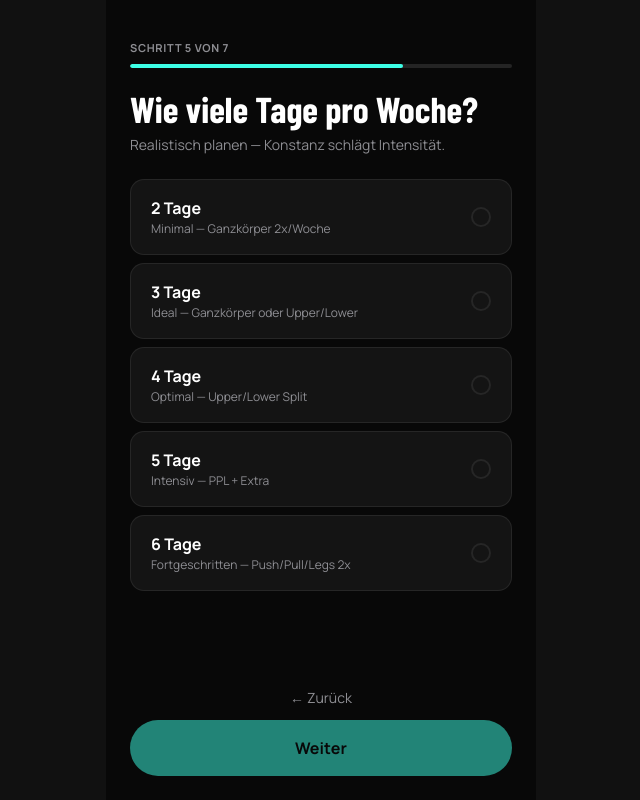
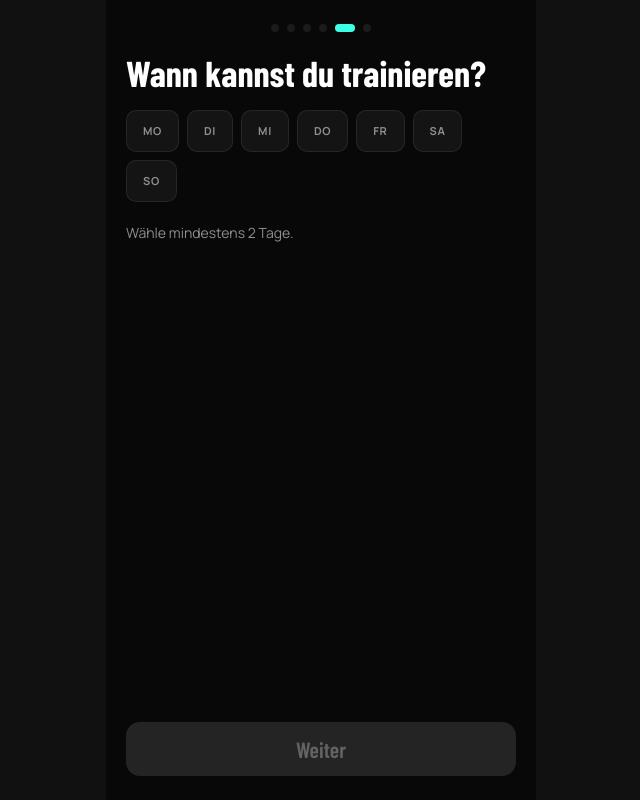
Before and after one commit to arvedianer/MyLife-Training, a Next.js app: page /onboarding/days in a window 1280 px wide. Shown: the whole page, without its empty margins (319-959 px from the left). Built offline with nearby package versions, Linux system fonts and the light colour scheme; a web font is replaced by a local one.

Commit message:
feat: onboarding days screen — weekday toggle picker Mo-So, saves trainingWeekdays

```diff
--- a/app/onboarding/days/page.tsx
+++ b/app/onboarding/days/page.tsx
@@ -1,128 +1,121 @@
 'use client';
-
-import { useState } from 'react';
-import { useRouter } from 'next/navigation';
-import { colors, typography, spacing, radius } from '@/constants/tokens';
-import { Button } from '@/components/ui/Button';
-import { ProgressBar } from '@/components/ui/ProgressBar';
+import { useState, Suspense } from 'react';
+import { useRouter, useSearchParams } from 'next/navigation';
+import { motion } from 'framer-motion';
 import { useUserStore } from '@/store/userStore';
+import { ProgressDots } from '@/components/onboarding/ProgressDots';
+import { colors, spacing, typography, radius } from '@/constants/tokens';
 import type { TrainingDays } from '@/types/workout';
 
-const dayOptions: { days: TrainingDays; label: string; description: string }[] = [
-  { days: 2, label: '2 Tage', description: 'Minimal — Ganzkörper 2x/Woche' },
-  { days: 3, label: '3 Tage', description: 'Ideal — Ganzkörper oder Upper/Lower' },
-  { days: 4, label: '4 Tage', description: 'Optimal — Upper/Lower Split' },
-  { days: 5, label: '5 Tage', description: 'Intensiv — PPL + Extra' },
-  { days: 6, label: '6 Tage', description: 'Fortgeschritten — Push/Pull/Legs 2x' },
-];
+const WEEKDAYS = ['Mo', 'Di', 'Mi', 'Do', 'Fr', 'Sa', 'So'];
 
-export default function DaysPage() {
+function getFeedback(count: number): string {
+  if (count === 0) return 'Wähle mindestens 2 Tage.';
+  if (count === 1) return '1 Tag — wähle noch einen weiteren.';
+  if (count === 2) return '2 Tage — Minimalismus. Funktioniert mit dem richtigen Plan.';
+  if (count === 3) return '3 Tage — das ideale Volumen für dein Ziel.';
+  if (count === 4) return '4 Tage — solid. Genug Regeneration zwischen den Einheiten.';
+  return `${count} Tage — ambitioniert. Schlaf und Ernährung nicht vergessen.`;
+}
+
+function DaysInner() {
   const router = useRouter();
-  const { profile, setOnboardingStep } = useUserStore();
-  const [selected, setSelected] = useState<TrainingDays | null>(
-    (profile?.trainingDays as TrainingDays) ?? null
+  const searchParams = useSearchParams();
+  const isEdit = searchParams.get('edit') === 'true';
+  const updateProfile = useUserStore((s) => s.updateProfile);
+  const [selected, setSelected] = useState<number[]>([]); // [0=Mo, ..., 6=So]
+
+  const toggle = (i: number) => {
+    setSelected((prev) =>
+      prev.includes(i) ? prev.filter((d) => d !== i) : [...prev, i]
     );
+  };
+
+  const canContinue = selected.length >= 2;
 
   const handleContinue = () => {
-    if (!selected) return;
-    useUserStore.setState((s) => ({
-      profile: { ...s.profile, trainingDays: selected } as typeof s.profile,
-    }));
-    setOnboardingStep(5);
-    router.push('/onboarding/equipment');
+    const sorted = [...selected].sort((a, b) => a - b);
+    updateProfile({
+      trainingWeekdays: sorted,
+      trainingDays: Math.min(sorted.length, 6) as TrainingDays,
+    });
+    router.push(isEdit ? '/onboarding/equipment?edit=true' : '/onboarding/equipment');
   };
 
   return (
-    <div
-      style={{
-        flex: 1,
+    <div style={{
+      minHeight: '100dvh',
+      backgroundColor: colors.bgPrimary,
       display: 'flex',
       flexDirection: 'column',
-        padding: spacing[6],
-        paddingTop: `calc(${spacing[10]} + env(safe-area-inset-top))`,
+      padding: `${spacing[6]} ${spacing[5]}`,
       gap: spacing[6],
+    }}>
+      <ProgressDots total={6} current={5} />
+
+      <motion.div
+        initial={{ opacity: 0, y: 8 }}
+        animate={{ opacity: 1, y: 0 }}
+        transition={{ duration: 0.3, ease: 'easeOut' }}
+        style={{ display: 'flex', flexDirection: 'column', gap: spacing[5], flex: 1 }}
+      >
+        <h1 style={{ ...typography.h1, color: colors.textPrimary, margin: 0 }}>
+          Wann kannst du trainieren?
+        </h1>
+
+        <div style={{ display: 'flex', gap: spacing[2], flexWrap: 'wrap' }}>
+          {WEEKDAYS.map((day, i) => {
+            const active = selected.includes(i);
+            return (
+              <button
+                key={day}
+                onClick={() => toggle(i)}
+                style={{
+                  padding: `${spacing[3]} ${spacing[4]}`,
+                  borderRadius: radius.md,
+                  border: `1px solid ${active ? colors.accent : colors.border}`,
+                  backgroundColor: active ? colors.accentBg : colors.bgCard,
+                  color: active ? colors.accent : colors.textMuted,
+                  cursor: 'pointer',
+                  ...typography.label,
+                  transition: 'all 0.15s ease',
                 }}
               >
-      {/* Progress */}
-      <div style={{ display: 'flex', flexDirection: 'column', gap: spacing[2] }}>
-        <span style={{ ...typography.label, color: colors.textMuted }}>
-          SCHRITT 5 VON 7
-        </span>
-        <ProgressBar progress={5 / 7} />
-      </div>
-
-      {/* Heading */}
-      <div style={{ display: 'flex', flexDirection: 'column', gap: spacing[2] }}>
-        <h1 style={{ ...typography.h1, color: colors.textPrimary }}>
-          Wie viele Tage pro Woche?
-        </h1>
-        <p style={{ ...typography.body, color: colors.textMuted }}>
-          Realistisch planen — Konstanz schlägt Intensität.
-        </p>
-      </div>
-
-      {/* Day Options */}
-      <div style={{ display: 'flex', flexDirection: 'column', gap: spacing[2] }}>
-        {dayOptions.map((option) => {
-          const isSelected = selected === option.days;
-          return (
-            <button
-              key={option.days}
-              onClick={() => setSelected(option.days)}
-              style={{
-                display: 'flex',
-                alignItems: 'center',
-                justifyContent: 'space-between',
-                padding: `${spacing[4]} ${spacing[5]}`,
-                backgroundColor: isSelected ? colors.accentBg : colors.bgCard,
-                border: `1px solid ${isSelected ? colors.accent : colors.border}`,
-                borderRadius: radius.lg,
-                cursor: 'pointer',
-                transition: 'all 0.15s',
-              }}
-            >
-              <div style={{ textAlign: 'left' }}>
-                <div style={{ ...typography.bodyLg, color: colors.textPrimary, fontWeight: '600' }}>
-                  {option.label}
-                </div>
-                <div style={{ ...typography.bodySm, color: colors.textMuted }}>
-                  {option.description}
-                </div>
-              </div>
-              <div
-                style={{
-                  width: '20px',
-                  height: '20px',
-                  borderRadius: '50%',
-                  border: `2px solid ${isSelected ? colors.accent : colors.border}`,
-                  backgroundColor: isSelected ? colors.accent : 'transparent',
-                  transition: 'all 0.15s',
-                  flexShrink: 0,
-                }}
-              />
+                {day}
               </button>
             );
           })}
         </div>
 
-      <div style={{ marginTop: 'auto', display: 'flex', flexDirection: 'column', gap: spacing[3] }}>
+        <p style={{ ...typography.body, color: colors.textMuted, margin: 0 }}>
+          {getFeedback(selected.length)}
+        </p>
+      </motion.div>
+
       <button
-          onClick={() => router.back()}
+        disabled={!canContinue}
+        onClick={handleContinue}
         style={{
-            ...typography.body,
-            color: colors.textMuted,
-            background: 'none',
+          width: '100%',
+          backgroundColor: canContinue ? colors.accent : colors.bgHighest,
+          color: canContinue ? colors.bgPrimary : colors.textDisabled,
           border: 'none',
-            cursor: 'pointer',
-            textAlign: 'center',
+          borderRadius: radius.lg,
+          padding: spacing[4],
+          cursor: canContinue ? 'pointer' : 'not-allowed',
+          ...typography.h3,
         }}
       >
-          ← Zurück
+        Weiter
       </button>
-        <Button fullWidth size="lg" disabled={!selected} onClick={handleContinue}>
-          Weiter
-        </Button>
-      </div>
     </div>
   );
 }
+
+export default function DaysPage() {
+  return (
+    <Suspense>
+      <DaysInner />
+    </Suspense>
+  );
+}
```
Lines whose indentation alone changed are shown as unchanged.
